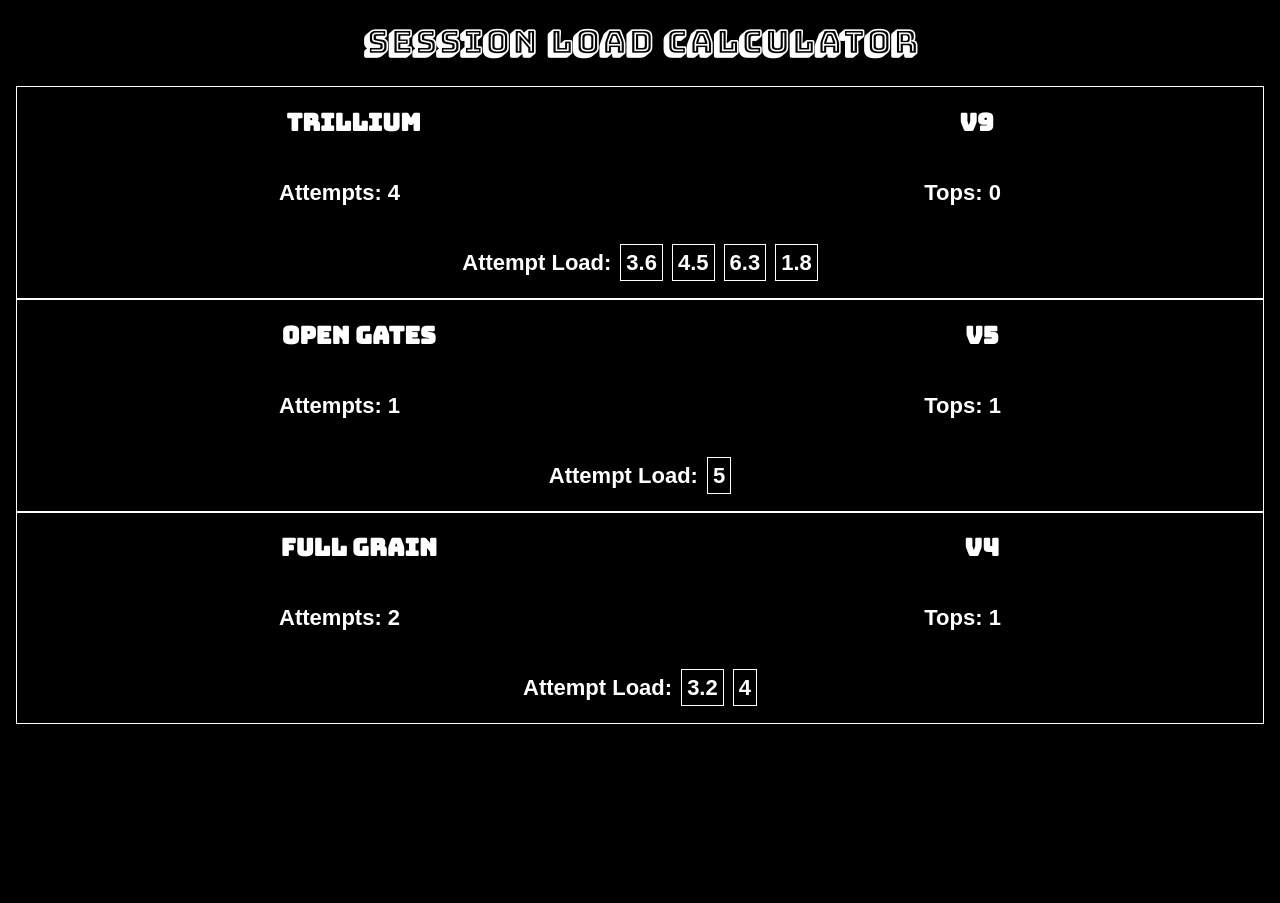
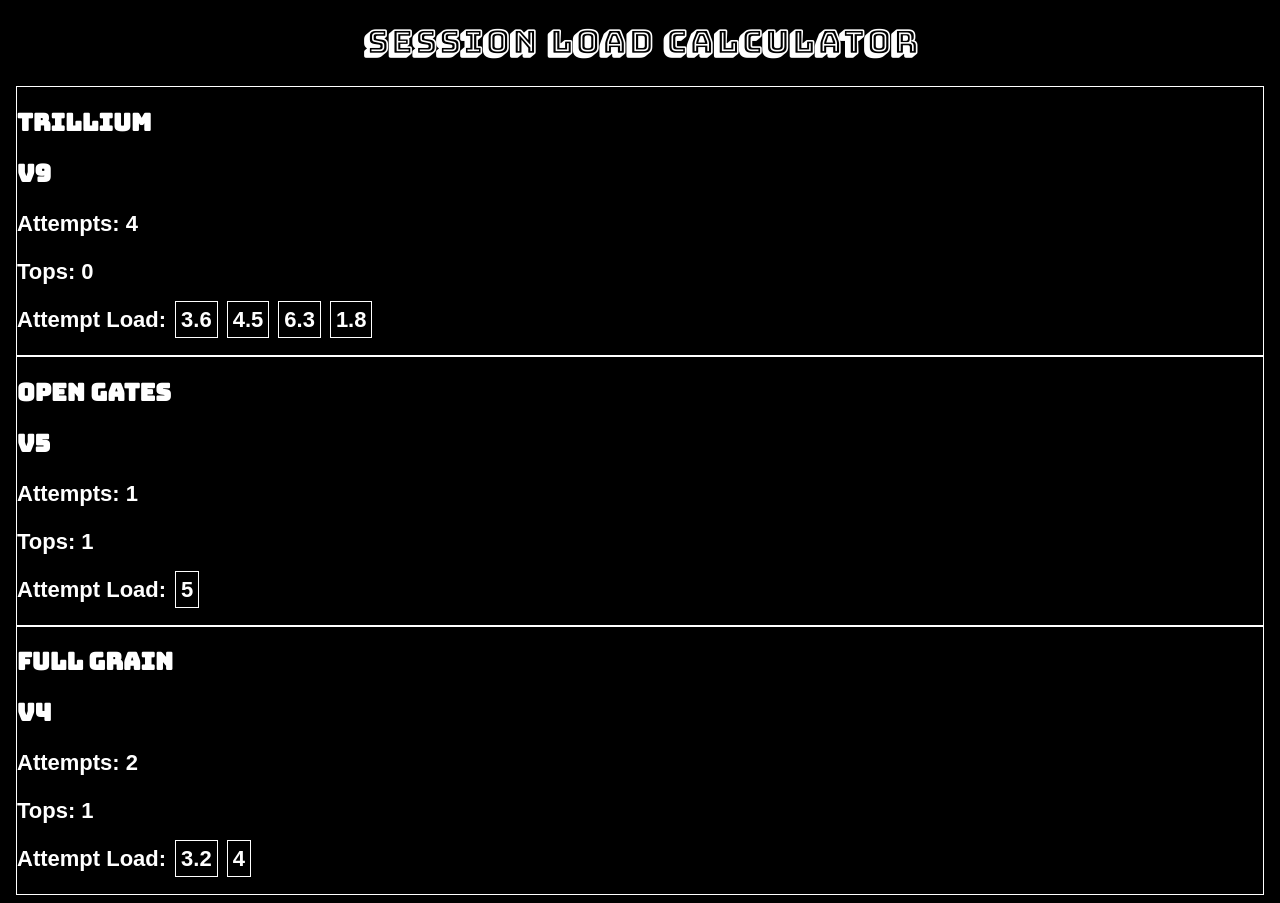
Before and after one commit to mikerachman1/session-load, a React (Vite) app in the folder session-load/: page / in a window 1280 px wide. Before the commit the page ends 800 px from the top, so only its background shows below. Built offline with nearby package versions, Linux system fonts and the light colour scheme; a web font is replaced by a local one.

Commit message:
changed to single section class

```diff
--- a/session-load/src/App.css
+++ b/session-load/src/App.css
@@ -2,7 +2,7 @@
   border: 1px solid white;
 }
 
-.climb-header, .climb-body, .climb-foot {
+.section {
   display: flex;
   justify-content: space-around;
 }
```
